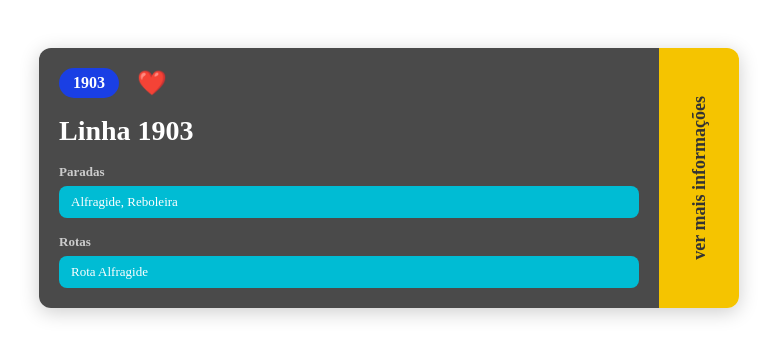
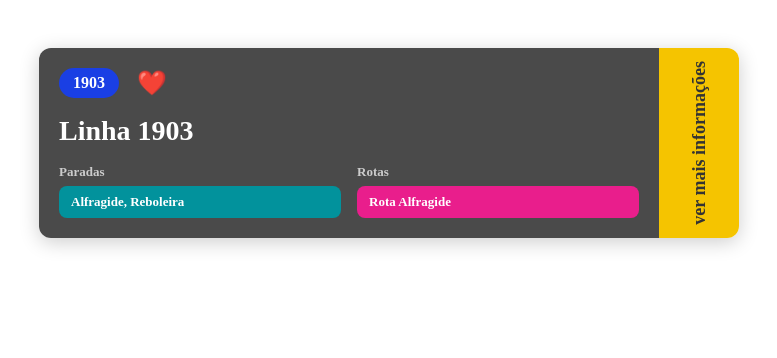
Before and after one commit to carrismetropolitana/work-with-us, a Next.js app in the folder apps/frontend/: page / in a window 1280 px wide. Shown: the top 358 px of the page, without its empty margins (9-786 px from the left). Built offline with nearby package versions, Linux system fonts and the light colour scheme; what @tmlmobilidade/ui would draw is missing.

Commit message:
fix: update LineCard routes and stops components styles to be side by side

```diff
--- a/apps/frontend/src/components/LineCard.tsx
+++ b/apps/frontend/src/components/LineCard.tsx
@@ -39,17 +39,39 @@ export default function LineCard({ line, isFavorite, onToggleFavorite }: LineCar
                 {/* Stops & Routes */}
                 <div style={{ display: 'flex', gap: '16px' }}>
                     <div style={{ flex: 1 }}>
-                        <div style={{ color: '#cccccc', fontSize: '13px', marginBottom: '6px', fontWeight: '600' }}>Paradas</div>
-                        <div style={{ backgroundColor: '#00BCD4', color: '#fff', padding: '8px 12px', borderRadius: '8px', fontSize: '13px' }}>
-                            {line.stops.map(stops => stops.long_name).join(', ')}
+                        <div style={{
+                            color: '#cccccc',
+                            fontSize: '13px',
+                            marginBottom: '6px',
+                            fontWeight: '600' }}
+                        >Paradas
+                        </div>
+                        <div style={{
+                            backgroundColor: '#02929c',
+                            color: '#fff',
+                            padding: '8px 12px',
+                            fontWeight: 'bold',
+                            borderRadius: '8px',
+                            fontSize: '13px' }}
+                        >{line.stops.map(stops => stops.long_name).join(', ')}
                         </div>
                     </div>
-                </div>
-                <div style={{ display: 'flex', gap: '16px' }}>
                     <div style={{ flex: 1 }}>
-                        <div style={{ color: '#cccccc', fontSize: '13px', marginBottom: '6px', fontWeight: '600' }}>Rotas</div>
-                        <div style={{ backgroundColor: '#00BCD4', color: '#fff', padding: '8px 12px', borderRadius: '8px', fontSize: '13px' }}>
-                            {line.routes.map(routes => routes.tts_name).join(', ')}
+                        <div style={{
+                            color: '#cccccc',
+                            fontSize: '13px',
+                            marginBottom: '6px',
+                            fontWeight: '600' }}
+                        >Rotas
+                        </div>
+                        <div style={{
+                            backgroundColor: '#E91E8C',
+                            color: '#fff',
+                            padding: '8px 12px',
+                            borderRadius: '8px',
+                            fontWeight: 'bold',
+                            fontSize: '13px' }}
+                        >{line.routes.map(routes => routes.tts_name).join(', ')}
                         </div>
                     </div>
                 </div>
```
